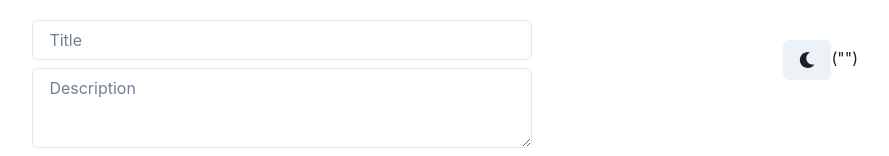
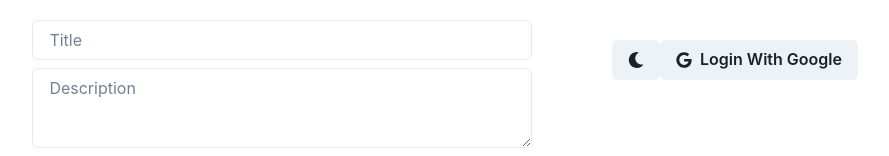
Before and after one commit to lezernack/fireBase-notes-app, a Next.js app: page / in a window 1280 px wide. Shown: the top 156 px of the page, without its empty margins (358-1247 px from the left). Built offline with nearby package versions, Linux system fonts and the light colour scheme; no server answers.

Commit message:
fixed more typos

```diff
--- a/src/components/Auth.js
+++ b/src/components/Auth.js
@@ -37,16 +37,15 @@ const Auth = () => {
       <Button onClick={() => toggleColorMode()}>
         {colorMode == "dark" ? <FaSun /> : <FaMoon />}
       </Button>
-      ("")
       {isLoggedIn && (
         <>
           <Text color="green.500">{user.email}</Text>
           <Link color="red.500" onClick={() => auth.signOut()}>
-            Logoout
+            Logout
           </Link>
         </>
       )}
-      {isLoggedIn && (
+      {!isLoggedIn && (
         <Button leftIcon={<FaGoogle />} onClick={() => handleAuth()}>
           Login With Google
         </Button>
--- a/src/components/TodoList.js
+++ b/src/components/TodoList.js
@@ -86,7 +86,7 @@ const TodoList = () => {
   return (
     <Box mt={5}>
       <SimpleGrid columns={{ base: 1, md: 3 }} spacing={8}>
-        {todos.map((todo) => {
+        {todos.map((todo) => (
           <Box
             key={todo.id}
             p={3}
@@ -174,8 +174,8 @@ const TodoList = () => {
                 Edit
               </Button>
             )}
-          </Box>;
-        })}
+          </Box>
+        ))}
       </SimpleGrid>
     </Box>
   );
```
